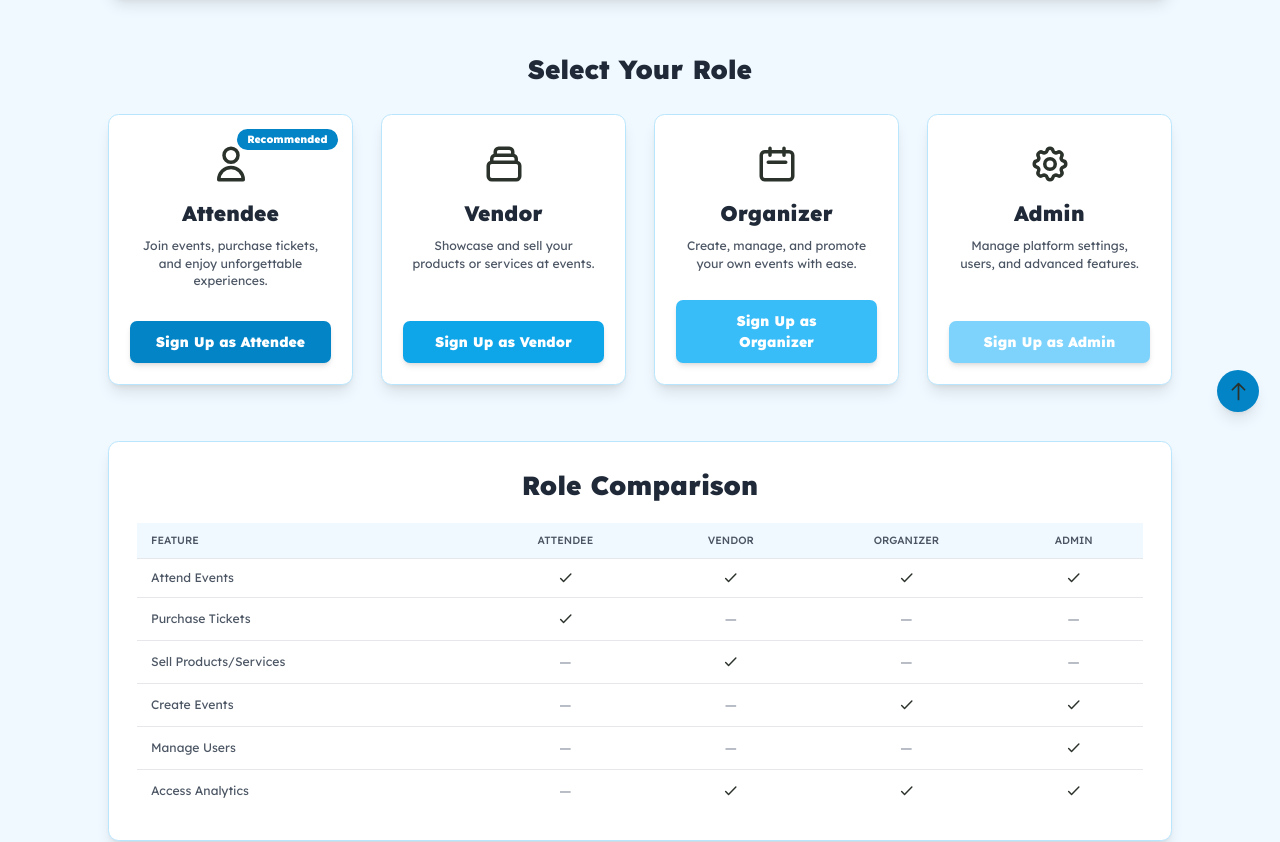
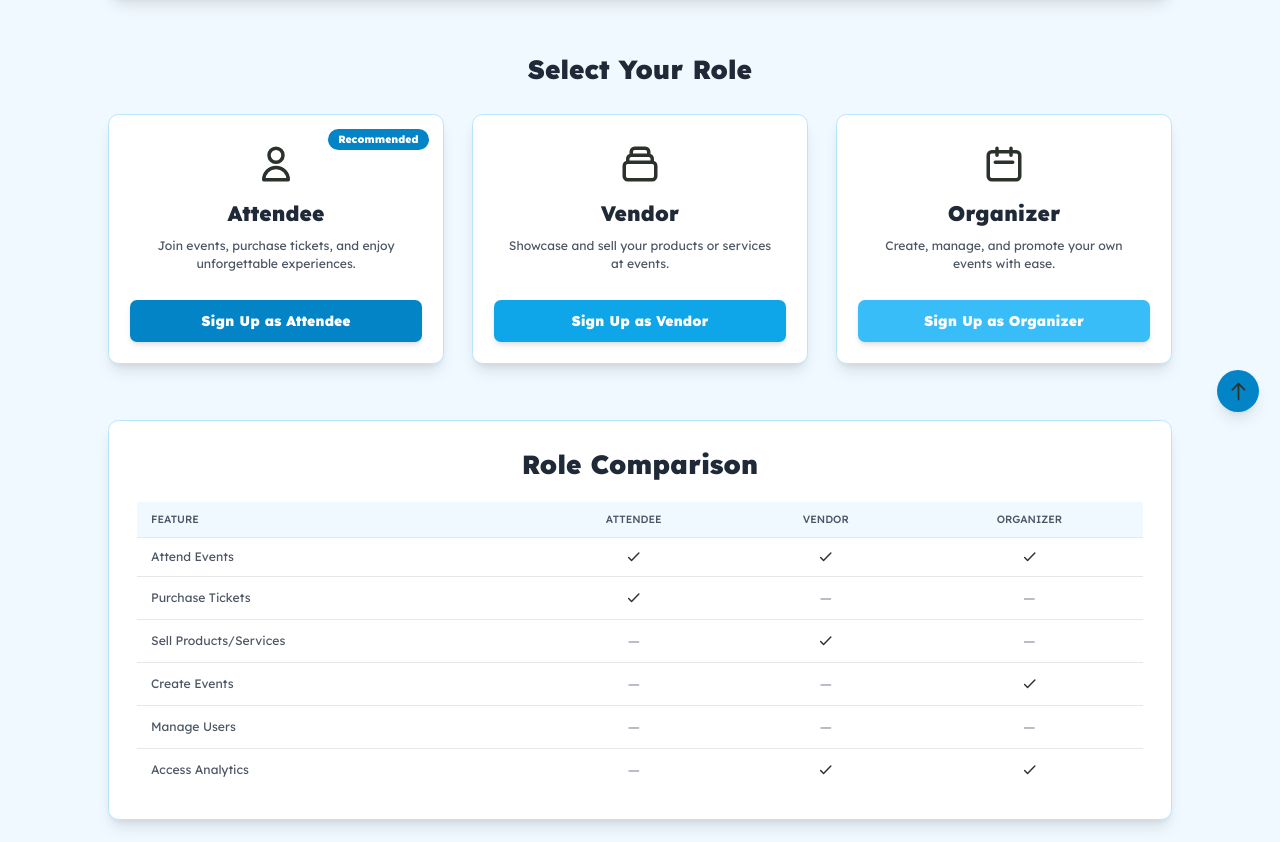
Before and after one commit to Pramodya690/event-management-system, a React (Vite) app: page /signup-role-selector in a window 1280 px wide. Shown: the part 367-1209 px from the top of the page. Built offline with nearby package versions, Linux system fonts and the light colour scheme.

Commit message:
remove admin role

```diff
--- a/src/pages/Signup/SignupRoleSelector.jsx
+++ b/src/pages/Signup/SignupRoleSelector.jsx
@@ -238,33 +238,6 @@
       color: "bg-sky-400 hover:bg-sky-500",
       recommended: false,
     },
-    {
-      name: "Admin",
-      description: "Manage platform settings, users, and advanced features.",
-      icon: (
-        <svg
-          className="w-12 h-12 mb-4 text-sky-300"
-          fill="none"
-          stroke="currentColor"
-          viewBox="0 0 24 24"
-        >
-          <path
-            strokeLinecap="round"
-            strokeLinejoin="round"
-            strokeWidth={2}
-            d="M10.325 4.317c.426-1.756 2.924-1.756 3.35 0a1.724 1.724 0 002.573 1.066c1.543-.94 3.31.826 2.37 2.37a1.724 1.724 0 001.065 2.572c1.756.426 1.756 2.924 0 3.35a1.724 1.724 0 00-1.066 2.573c.94 1.543-.826 3.31-2.37 2.37a1.724 1.724 0 00-2.572 1.065c-.426 1.756-2.924 1.756-3.35 0a1.724 1.724 0 00-2.573-1.066c-1.543.94-3.31-.826-2.37-2.37a1.724 1.724 0 00-1.065-2.572c-1.756-.426-1.756-2.924 0-3.35a1.724 1.724 0 001.066-2.573c-.94-1.543.826-3.31 2.37-2.37.996.608 2.296.07 2.572-1.065z"
-          />
-          <path
-            strokeLinecap="round"
-            strokeLinejoin="round"
-            strokeWidth={2}
-            d="M15 12a3 3 0 11-6 0 3 3 0 016 0z"
-          />
-        </svg>
-      ),
-      color: "bg-sky-300 hover:bg-sky-400",
-      recommended: false,
-    },
   ];
 
   const testimonials = [
@@ -317,7 +290,7 @@
             <h2 className="text-3xl font-bold text-gray-800 mb-8 text-center">
               Select Your Role
             </h2>
-            <div className="grid grid-cols-1 md:grid-cols-2 lg:grid-cols-4 gap-8">
+            <div className="grid grid-cols-1 md:grid-cols-2 lg:grid-cols-3 gap-8">
               {roles.map((role) => (
                 <div
                   key={role.name}
@@ -371,9 +344,6 @@
                     <th className="px-4 py-3 text-center text-xs font-medium text-gray-600 uppercase">
                       Organizer
                     </th>
-                    <th className="px-4 py-3 text-center text-xs font-medium text-gray-600 uppercase">
-                      Admin
-                    </th>
                   </tr>
                 </thead>
                 <tbody className="divide-y divide-gray-200">
@@ -383,42 +353,36 @@
                       attendee: true,
                       vendor: true,
                       organizer: true,
-                      admin: true,
                     },
                     {
                       feature: "Purchase Tickets",
                       attendee: true,
                       vendor: false,
                       organizer: false,
-                      admin: false,
                     },
                     {
                       feature: "Sell Products/Services",
                       attendee: false,
                       vendor: true,
                       organizer: false,
-                      admin: false,
                     },
                     {
                       feature: "Create Events",
                       attendee: false,
                       vendor: false,
                       organizer: true,
-                      admin: true,
                     },
                     {
                       feature: "Manage Users",
                       attendee: false,
                       vendor: false,
                       organizer: false,
-                      admin: true,
                     },
                     {
                       feature: "Access Analytics",
                       attendee: false,
                       vendor: true,
                       organizer: true,
-                      admin: true,
                     },
                   ].map((row, index) => (
                     <tr key={index}>
@@ -465,25 +429,6 @@
                       </td>
                       <td className="px-4 py-3 text-center">
                         {row.organizer ? (
-                          <svg
-                            className="h-5 w-5 text-sky-600 mx-auto"
-                            fill="none"
-                            stroke="currentColor"
-                            viewBox="0 0 24 24"
-                          >
-                            <path
-                              strokeLinecap="round"
-                              strokeLinejoin="round"
-                              strokeWidth={2}
-                              d="M5 13l4 4L19 7"
-                            />
-                          </svg>
-                        ) : (
-                          <span className="text-gray-400">—</span>
-                        )}
-                      </td>
-                      <td className="px-4 py-3 text-center">
-                        {row.admin ? (
                           <svg
                             className="h-5 w-5 text-sky-600 mx-auto"
                             fill="none"
```
